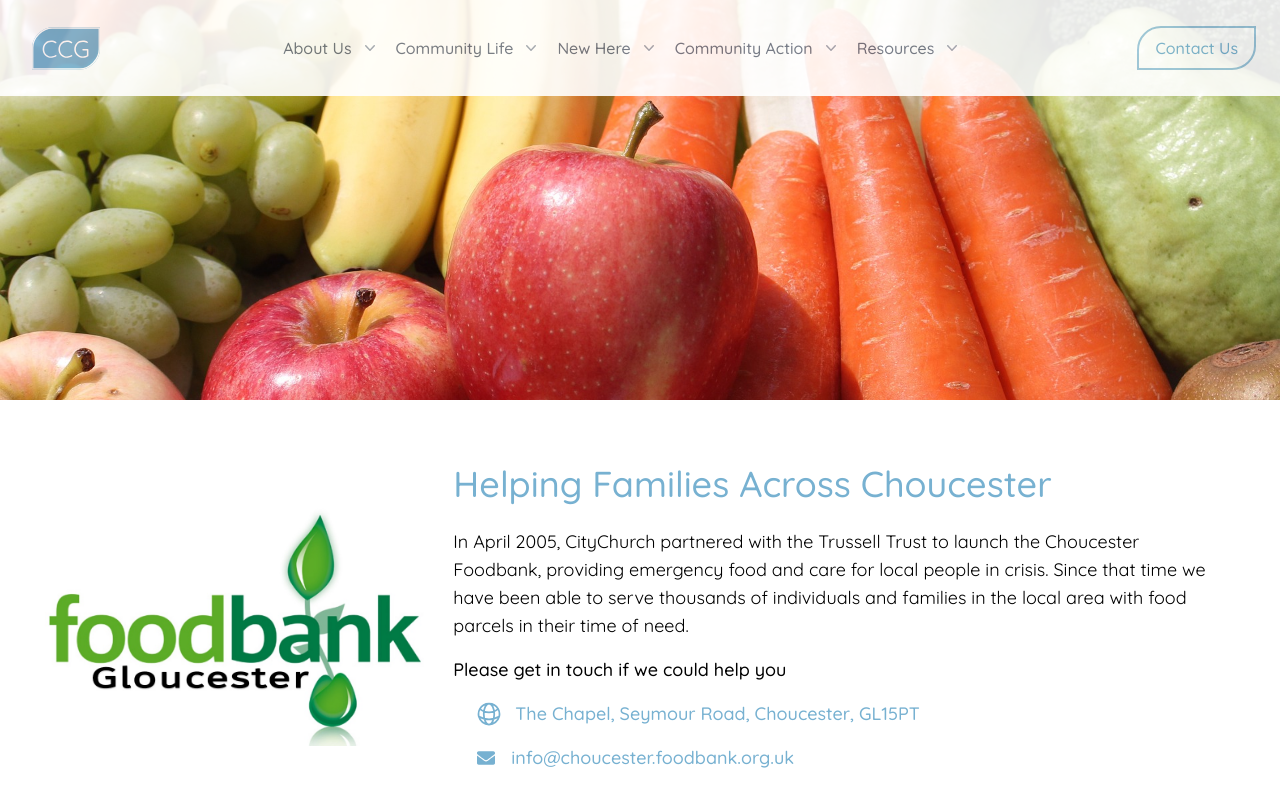
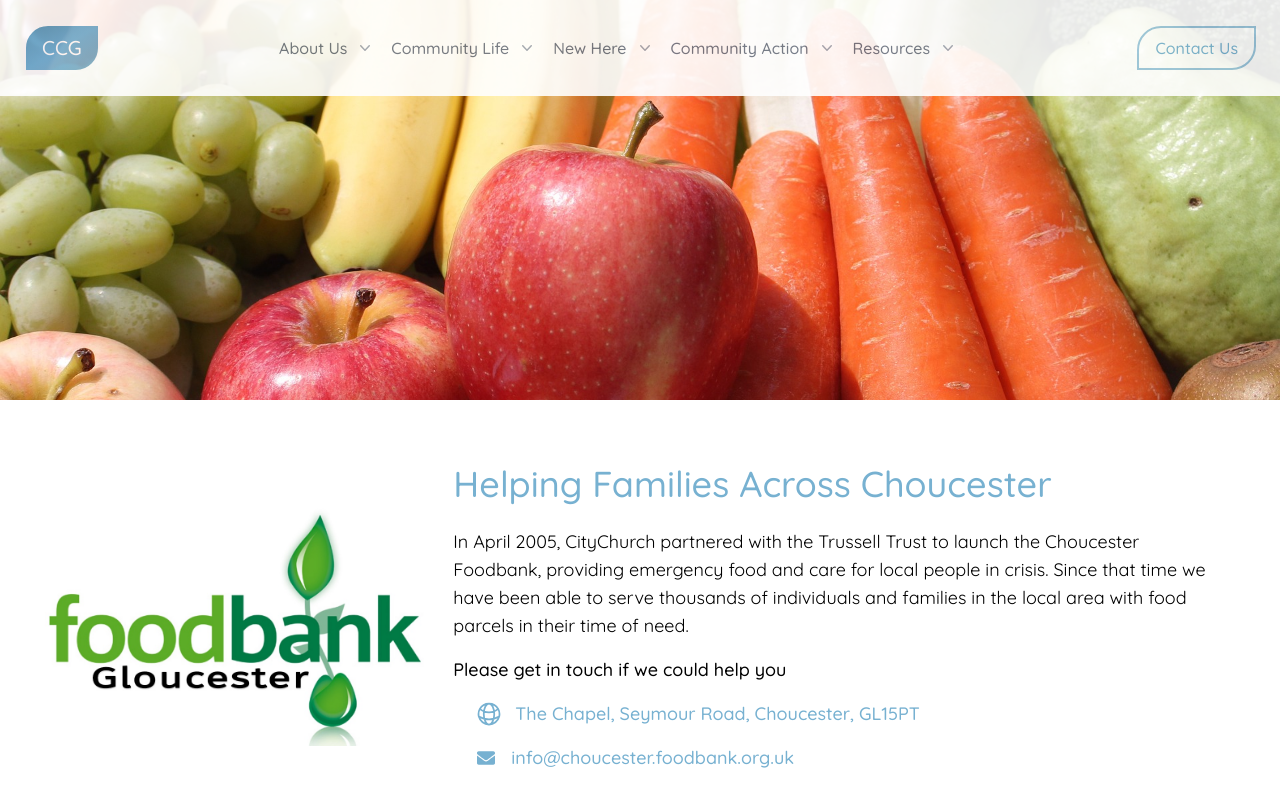
Before and after one commit to Jamie1964two/nextjs-blog, a Next.js app: page /FoodBank in a window 1280 px wide. Shown: the top 791 px of the page. Built offline with nearby package versions, Linux system fonts and the light colour scheme; what tw-elements would draw is missing.

Commit message:
remove lottie

```diff
--- a/components/LogoMini.js
+++ b/components/LogoMini.js
@@ -1,72 +1,64 @@
 import React from "react";
-import { useEffect, useState } from "react";
+import { gsap } from "gsap/dist/gsap";
+import { useRef, useLayoutEffect } from "react";
 import Link from "next/link";
-import animationData from "../public/images/miniLogo.json";
-import Lottie from "react-lottie";
-
-//import * as LottiePlayer from "@lottiefiles/lottie-player";
 
 const LogoMini = () => {
-  // const [lottie, setLottie] = useState(<></>);
+  const miniLogoRef = useRef();
+  const tl = useRef();
+  useLayoutEffect(() => {
+    let ctx = gsap.context(() => {
+      tl.current = gsap.timeline({
+        delay: 0.2,
+        repeat: -1, // number of repeats (-1 for infinite)
+        repeatDelay: 10,
+      });
 
-  // useEffect(() => {
-  //   setLottie(() => {
-  //     return (
-  //       <Lottie
-  //         options={{
-  //           loop: false,
-  //           autoplay: true,
-  //           animationData: animationData,
-  //           rendererSettings: {
-  //             preserveAspectRatio: "xMinYMin ",
-  //           },
-  //         }}
-  //         height={48}
-  //         width={84}
-  //       />
-  //     );
-  //   }, []);
-  // });
+      tl.current
+        .from(".div1", {
+          x: 50,
+          duration: 0.8,
+          opacity: 0.1,
+          ease: "power4.out",
+        })
+        .from(
+          ".div2",
+          {
+            x: 50,
+            duration: 0.5,
+            opacity: 0.1,
+            ease: "power4.out",
+          },
+          "-=80%"
+        )
+        .from(
+          ".div3",
+          {
+            x: 50,
+            duration: 0.5,
+            opacity: 0.1,
+            ease: "power4.out",
+          },
+          "-=20%"
+        );
+    }, miniLogoRef);
+
+    return () => ctx.revert();
+  }, []);
 
   return (
     <div className="flex justify-start  lg:flex-1 hover:opacity-70 ">
-      {/* <div className="max-w-[30px] max-h-[30px] border-2 border-blue-500"> */}
-      <Link href="/">
-        {/* <a href="#"> */}
-        {/* <span className="sr-only">City Church Choucester</span>
-        <div className="bg-myblue rounded-tl-3xl rounded-br-3xl border-2 border-white text-white text-xl font-sans px-4 py-2 hover:opacity-50">
-          {/* g-gradient-to-br from-[#5b98b9] via-[#98c8e1] via-[#83adc3]
-          to-[#3981a7] */}
-        {/* CCC */}
-        {/* </div> */}
-        {/* </a> */}
-        {/* <Lottie
-          options={{
-            loop: false,
-            autoplay: true,
-            animationData: animationData,
-            rendererSettings: {
-              preserveAspectRatio: "xMinYMin ",
-            },
-          }}
-          height={45}
-          width={180}
-        /> */}
-        <Lottie
-          options={{
-            loop: false,
-            autoplay: true,
-            animationData: animationData,
-            rendererSettings: {
-              preserveAspectRatio: "xMinYMin ",
-            },
-          }}
-          height={48}
-          width={84}
-        />
+      <Link href="/" className="focus:outline-none">
+        <div
+          ref={miniLogoRef}
+          className="bg-gradient-to-br from-[#5b98b9] via-[hsl(201,55%,64%)] to-[#83adc3] rounded-tl-3xl rounded-br-3xl border-2 border-white text-white text-xl font-sans px-4 py-2 hover:opacity-50 font-medium"
+        >
+          <div className="div1 inline-block">C</div>
+          <div className="div2 inline-block">C</div>
+          <div className="div3 inline-block">G</div>
+        </div>
       </Link>
     </div>
-    // </div>
   );
 };
 
--- a/package.json
+++ b/package.json
@@ -19,7 +19,6 @@
     "prop-types": "^15.8.1",
     "react": "18.2.0",
     "react-dom": "18.2.0",
-    "react-lottie": "^1.2.3",
     "tw-elements": "^1.0.0-alpha12"
   },
   "devDependencies": {
```
Also changed, not shown: 1 other file (tests, documents, lock files or other folders).
